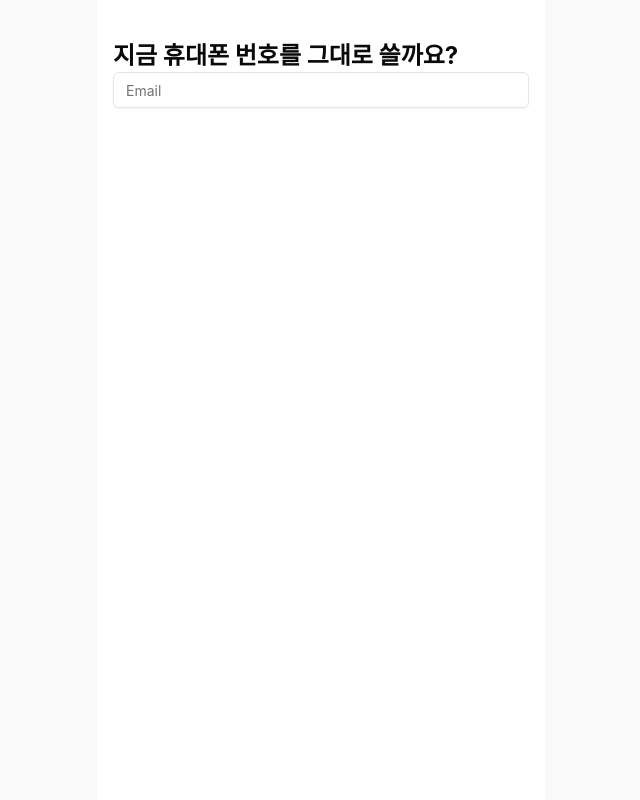
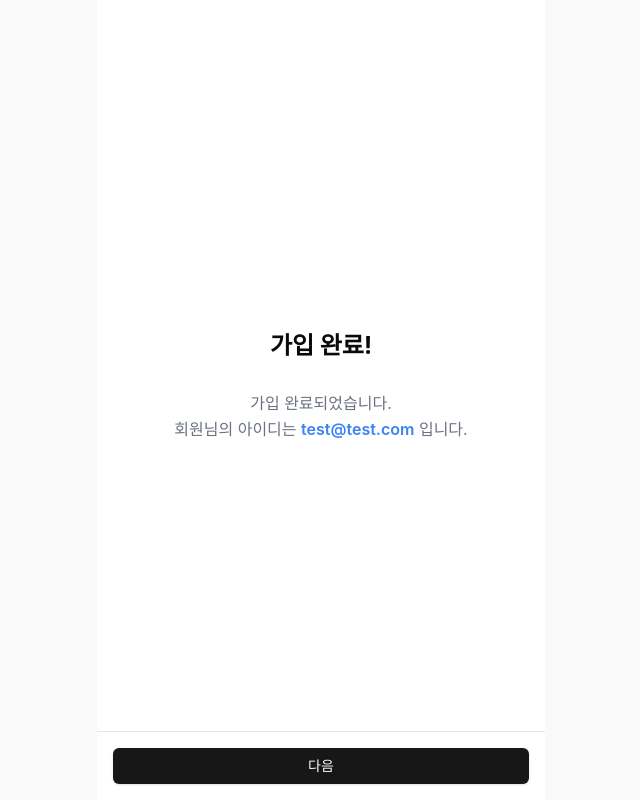
Before and after one commit to 1eeyerin/study, a React (Vite) app: page /funnel in a window 1280 px wide. Shown: the whole page, without its empty margins (319-959 px from the left). Built offline with nearby package versions, Linux system fonts and the light colour scheme; a web font is replaced by a local one.

Commit message:
feat: 퍼널별 페이지 컴포넌트 추가

```diff
--- /dev/null
+++ b/src/pages/Funnel/Address.tsx
@@ -0,0 +1,24 @@
+import { Label } from '@radix-ui/react-label';
+import { Input } from '../../components/ui/input';
+import { Button } from '../../components/ui/button';
+
+const Address = () => {
+  return (
+    <div className="bg-[#f9f9f9]">
+      <div className="max-w-md mx-auto h-dvh bg-white pt-10 flex flex-col justify-between">
+        <div className="flex flex-col gap-2 p-4">
+          <strong className="text-2xl mb-10 block">주소를 입력해주세요</strong>
+          <div className="flex flex-col gap-2">
+            <Label htmlFor="address">주소</Label>
+            <Input id="address" type="text" placeholder="주소" />
+          </div>
+        </div>
+        <div className="sticky bottom-0 border-t border-gray-200 p-4">
+          <Button className="w-full">입력한 주소로 유심 받기</Button>
+        </div>
+      </div>
+    </div>
+  );
+};
+
+export default Address;
--- /dev/null
+++ b/src/pages/Funnel/Finish.tsx
@@ -0,0 +1,26 @@
+import { Button } from '../../components/ui/button';
+
+const Finish = () => {
+  return (
+    <div className="bg-[#f9f9f9]">
+      <div className="max-w-md mx-auto h-dvh bg-white pt-10 flex flex-col justify-between">
+        <div className="flex flex-col gap-2 p-4 items-center justify-center h-full">
+          <strong className="text-2xl block">가입 완료!</strong>
+          <p className="text-md text-gray-500 text-center leading-relaxed mt-5">
+            가입 완료되었습니다.
+            <br />
+            회원님의 아이디는 <strong className="font-semibold text-blue-500">
+              test@test.com
+            </strong>{' '}
+            입니다.
+          </p>
+        </div>
+        <div className="sticky bottom-0 border-t border-gray-200 p-4">
+          <Button className="w-full">다음</Button>
+        </div>
+      </div>
+    </div>
+  );
+};
+
+export default Finish;
--- a/src/pages/Funnel/Funnel.tsx
+++ b/src/pages/Funnel/Funnel.tsx
@@ -1,14 +1,29 @@
-import { Input } from '../../components/ui/input';
+import { useState } from 'react';
+import Register from './Register';
+import ResidentId from './ResidentId';
+import Address from './Address';
+import Finish from './Finish';
 
 const Funnel = () => {
-  return (
-    <div className="bg-[#f9f9f9]">
-      <div className="max-w-md mx-auto h-screen bg-white p-4 py-10">
-        <strong className="text-2xl">지금 휴대폰 번호를 그대로 쓸까요?</strong>
-        <Input type="email" placeholder="Email" />
-      </div>
-    </div>
-  );
+  const [step, setStep] = useState<number>(3);
+
+  if (step === 0) {
+    return <Register />;
+  }
+
+  if (step === 1) {
+    return <ResidentId />;
+  }
+
+  if (step === 2) {
+    return <Address />;
+  }
+
+  if (step === 3) {
+    return <Finish />;
+  }
+
+  return null;
 };
 
 export default Funnel;
--- /dev/null
+++ b/src/pages/Funnel/Register.tsx
@@ -0,0 +1,24 @@
+import { Label } from '@radix-ui/react-label';
+import { Input } from '../../components/ui/input';
+import { Button } from '../../components/ui/button';
+
+const Register = () => {
+  return (
+    <div className="bg-[#f9f9f9]">
+      <div className="max-w-md mx-auto h-dvh bg-white pt-10 flex flex-col justify-between">
+        <div className="flex flex-col gap-2 p-4">
+          <strong className="text-2xl mb-10 block">지금 휴대폰 번호를 그대로 쓸까요?</strong>
+          <div className="flex flex-col gap-2">
+            <Label htmlFor="phone">휴대폰 번호</Label>
+            <Input id="phone" type="text" placeholder="010-0000-0000" />
+          </div>
+        </div>
+        <div className="sticky bottom-0 border-t border-gray-200 p-4">
+          <Button className="w-full">내 번호 그대로 쓰기</Button>
+        </div>
+      </div>
+    </div>
+  );
+};
+
+export default Register;
--- /dev/null
+++ b/src/pages/Funnel/ResidentId.tsx
@@ -0,0 +1,24 @@
+import { Label } from '@radix-ui/react-label';
+import { Input } from '../../components/ui/input';
+import { Button } from '../../components/ui/button';
+
+const ResidentId = () => {
+  return (
+    <div className="bg-[#f9f9f9]">
+      <div className="max-w-md mx-auto h-dvh bg-white pt-10 flex flex-col justify-between">
+        <div className="flex flex-col gap-2 p-4">
+          <strong className="text-2xl mb-10 block">주민등록번호 뒷자리를 입력해주세요</strong>
+          <div className="flex flex-col gap-2">
+            <Label htmlFor="residentId">주민등록번호</Label>
+            <Input id="residentId" type="number" placeholder="9999999" maxLength={7} />
+          </div>
+        </div>
+        <div className="sticky bottom-0 border-t border-gray-200 p-4">
+          <Button className="w-full">다음</Button>
+        </div>
+      </div>
+    </div>
+  );
+};
+
+export default ResidentId;
```
Also changed, not shown: 1 other file (tests, documents, lock files or other folders).
